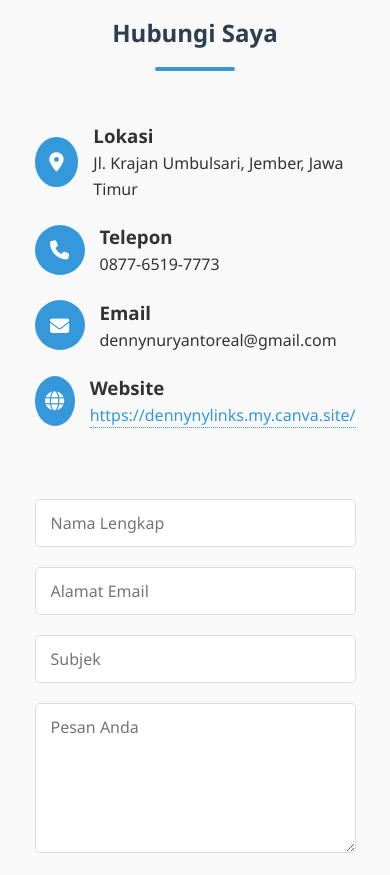
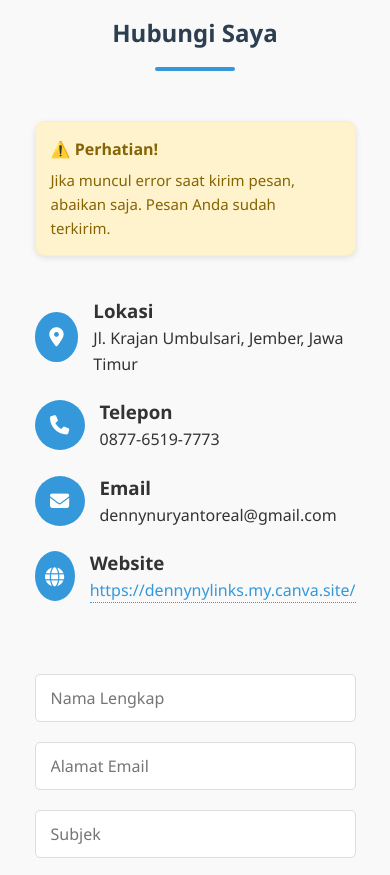
Before and after one commit to dennynyreal/dennynyportofolio, a plain HTML site: page index.html in a window 390 px wide. Shown: the part 8360-9235 px from the top of the page. Drawn offline with Linux system fonts and the light colour scheme.

Commit message:
Update index.html
fix

```diff
--- a/index.html
+++ b/index.html
@@ -6,6 +6,21 @@
     <title>Denny Nuryanto - Portofolio</title>
     <link rel="stylesheet" href="https://cdnjs.cloudflare.com/ajax/libs/font-awesome/6.4.0/css/all.min.css">
     <style>
+        .warning-box {
+    background-color: #fff3cd;
+    border: 1px solid #ffeeba;
+    color: #856404;
+    padding: 15px;
+    border-radius: 10px;
+    margin: 15px 0;
+    font-size: 15px;
+    box-shadow: 0 2px 6px rgba(0,0,0,0.1);
+}
+.warning-box strong {
+    display: block;
+    margin-bottom: 5px;
+    font-size: 16px;
+}
         /* Variabel CSS */
         :root {
             --primary: #2c3e50;
@@ -664,6 +679,21 @@
             .modal-links {
                 flex-direction: column;
             }
+            .warning-box {
+    background-color: #fff3cd;
+    border: 1px solid #ffeeba;
+    color: #856404;
+    padding: 15px;
+    border-radius: 10px;
+    margin: 15px 0;
+    font-size: 15px;
+    box-shadow: 0 2px 6px rgba(0,0,0,0.1);
+}
+.warning-box strong {
+    display: block;
+    margin-bottom: 5px;
+    font-size: 16px;
+}
 
         }
     </style>
@@ -870,6 +900,10 @@
     <section id="contact" class="section">
         <div class="container">
             <h2 class="section-title">Hubungi Saya</h2>
+            <div class="warning-box">
+    <strong>⚠️ Perhatian!</strong>
+           <p>Jika muncul error saat kirim pesan, abaikan saja. Pesan Anda sudah terkirim.</p>
+</div> <br>
             <div class="contact-content">
                 <div class="contact-info">
                     <div class="contact-item">
```
